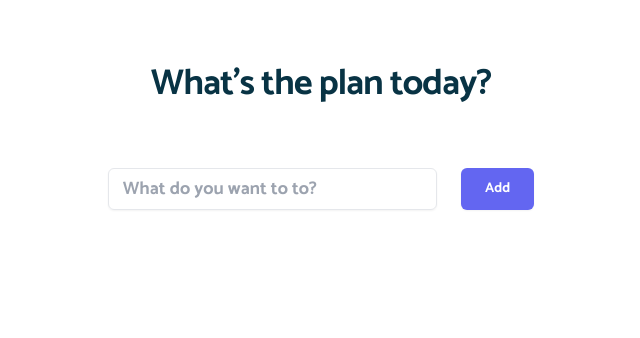
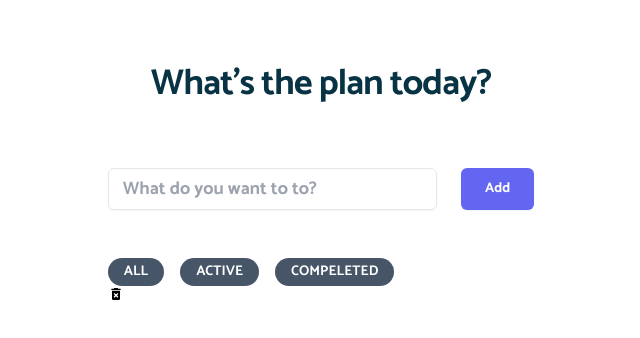
Before and after one commit to perdanaph/todo-react-redux, a React (Vite) app: page / in a window 1280 px wide. Shown: the top 338 px of the page, without its empty margins (319-959 px from the left). Built offline with nearby package versions, Linux system fonts and the light colour scheme.

Commit message:
create component but not finished yet

```diff
--- a/package.json
+++ b/package.json
@@ -11,9 +11,12 @@
   },
   "dependencies": {
     "@reduxjs/toolkit": "^1.9.5",
+    "framer-motion": "^10.12.12",
     "react": "^18.2.0",
     "react-dom": "^18.2.0",
-    "react-redux": "^8.0.5"
+    "react-icons": "^4.8.0",
+    "react-redux": "^8.0.5",
+    "react-router-dom": "^6.11.2"
   },
   "devDependencies": {
     "@types/react": "^18.0.28",
--- a/src/App.jsx
+++ b/src/App.jsx
@@ -1,10 +1,14 @@
 import FormTodo from './components/FormTodo';
+import NavigationTodo from './components/Navigation';
+import TodoItem from './components/TodoItem';
 
 export default function App() {
   return (
     <>
       <div className="todo w-4/12">
         <FormTodo />
+        <NavigationTodo />
+        <TodoItem />
       </div>
     </>
   );
--- a/src/components/FormTodo.jsx
+++ b/src/components/FormTodo.jsx
@@ -16,7 +16,7 @@ export default function FormTodo() {
               placeholder="What do you want to to?"
             />
             <button
-              type="submit"
+              type="button"
               className="rounded-md bg-indigo-500 px-6 py-2.5 text-sm font-semibold text-white shadow-sm hover:bg-indigo-400 focus-visible:outline focus-visible:outline-2 focus-visible:outline-offset-2 focus-visible:outline-indigo-500"
             >
               Add
--- /dev/null
+++ b/src/components/Navigation.jsx
@@ -0,0 +1,42 @@
+// import { NavLink } from 'react-router-dom';
+
+export default function NavigationTodo() {
+  return (
+    <>
+      <nav className="nav-todo w-full mt-12">
+        <ul className="flex list-none gap-4">
+          <li>
+            {/* <NavLink> */}
+            <button
+              type="button"
+              className="px-4 py-1 text-sm font-semibold text-center text-white bg-slate-600 rounded-3xl hover:bg-slate-800 focus:ring-4 focus:outline-none focus:ring-slate-300 dark:bg-slate-600 dark:hover:bg-slate-700 dark:focus:ring-slate-800"
+            >
+              ALL
+            </button>
+            {/* </NavLink> */}
+          </li>
+          <li>
+            {/* <NavLink> */}
+            <button
+              type="button"
+              className="px-4 py-1 text-sm font-semibold text-center text-white bg-slate-600 rounded-3xl hover:bg-slate-800 focus:ring-4 focus:outline-none focus:ring-slate-300 dark:bg-slate-600 dark:hover:bg-slate-700 dark:focus:ring-slate-800"
+            >
+              ACTIVE
+            </button>
+            {/* </NavLink> */}
+          </li>
+          <li>
+            {/* <NavLink> */}
+            <button
+              type="button"
+              className="px-4 py-1 text-sm font-semibold text-center text-white bg-slate-600 rounded-3xl hover:bg-slate-800 focus:ring-4 focus:outline-none focus:ring-slate-300 dark:bg-slate-600 dark:hover:bg-slate-700 dark:focus:ring-slate-800"
+            >
+              COMPELETED
+            </button>
+            {/* </NavLink> */}
+          </li>
+        </ul>
+      </nav>
+    </>
+  );
+}
--- /dev/null
+++ b/src/components/TodoItem.jsx
@@ -0,0 +1,14 @@
+import './../css/styleTodoItem.css';
+import { motion } from 'framer-motion';
+import { MdDeleteForever, MdEditSquare } from 'react-icons/md';
+
+export default function TodoItem(props) {
+  const { todo, updateTodo, removeTodo, completedTodo } = props;
+  return (
+    <>
+      <section className="todo-list">
+        <MdDeleteForever />
+      </section>
+    </>
+  );
+}
```
Also changed, not shown: src/css/styleTodoItem.css (added), 1 other file (tests, documents, lock files or other folders).
